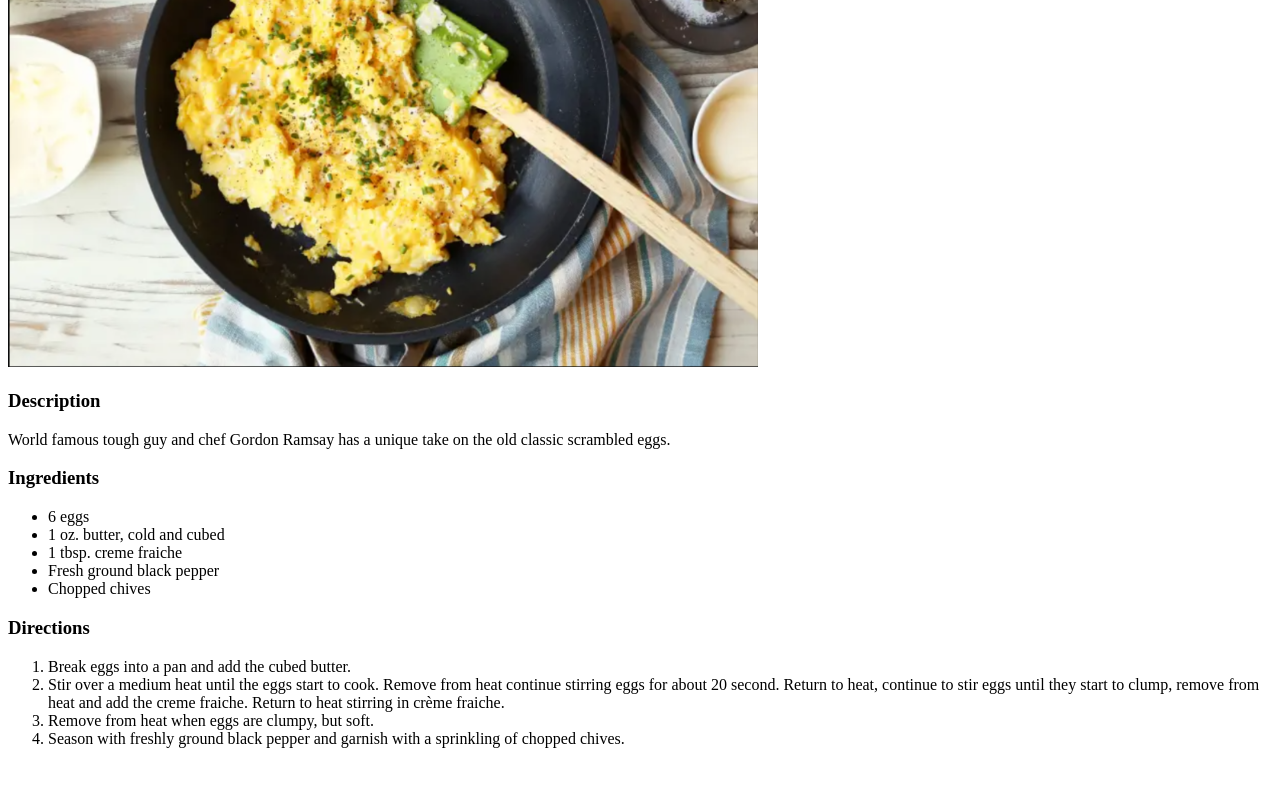
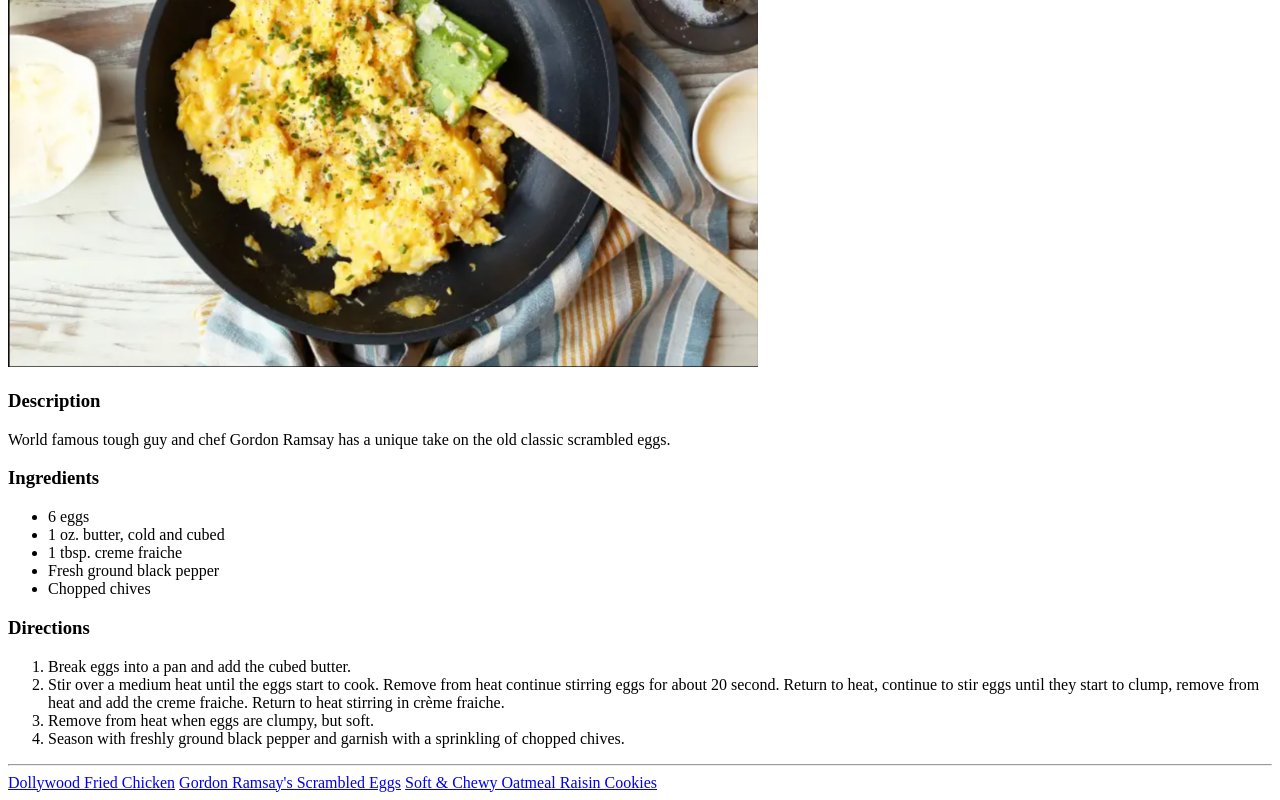
Before and after one commit to TheOggmonster/odin-recipes, a plain HTML site: page recipes/ramsay-eggs.html in a window 1280 px wide. Shown: the part 312-1112 px from the top of the page. Before the commit the page ends 1076 px from the top, so only its background shows below. Drawn offline with Linux system fonts and the light colour scheme.

Commit message:
Update to Recipe Pages
Updated the bottom of each recipe page to include navigation links at the bottom

```diff
--- a/recipes/ramsay-eggs.html
+++ b/recipes/ramsay-eggs.html
@@ -36,6 +36,12 @@
         <li>Season with freshly ground black pepper and garnish with a
             sprinkling of chopped chives.</li>
     </ol>
+
+    <hr>
+    <a href="recipes/dollywood-chicken.html">Dollywood Fried Chicken</a>
+    <a href="recipes/ramsay-eggs.html">Gordon Ramsay's Scrambled Eggs</a>
+    <a href="recipes/oatmeal-cookies.html">Soft & Chewy Oatmeal Raisin
+        Cookies</a>
 </body>
 
 </html>
```
Also changed, not shown: recipes/dollywood-chicken.html (+5 -0 lines), recipes/oatmeal-cookies.html (+6 -0 lines).
